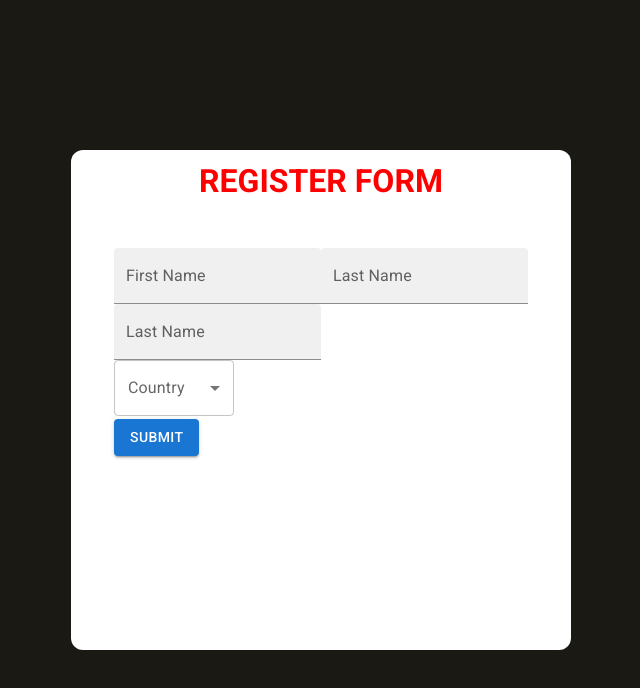
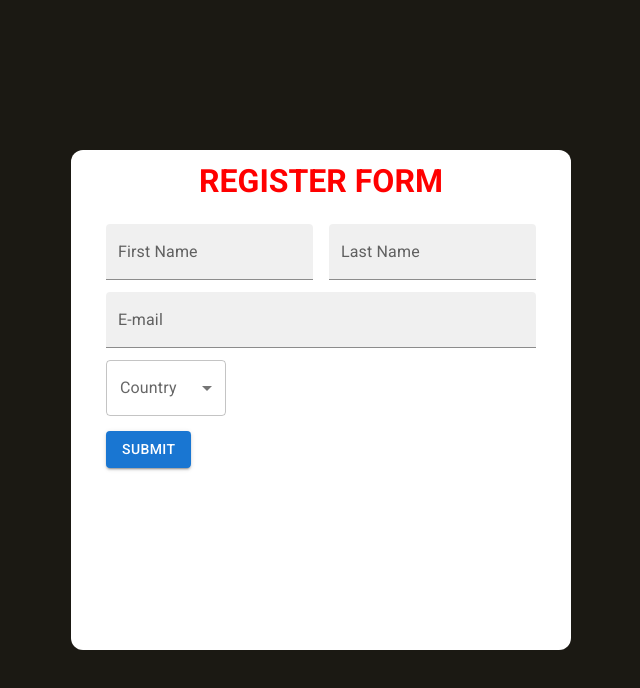
Before and after one commit to gabrielsousadev/react-form, a React (Create React App) app: page / in a window 1280 px wide. Shown: the top 688 px of the page, without its empty margins (319-959 px from the left). Built offline with nearby package versions, Linux system fonts and the light colour scheme.

Commit message:
Update css

```diff
--- a/src/components/form/form.css
+++ b/src/components/form/form.css
@@ -4,7 +4,6 @@
     display: flex;
     align-items: center;
     flex-direction: column;
-    gap: 24px;
     border-radius: 12px;
 }
 
@@ -21,4 +20,16 @@
     display: grid;
     grid-template-columns: 1fr 1fr;
     grid-gap: 16px;
+    margin-bottom: 12px;
 }
+
+.email
+{
+    width: 100%;
+}
+
+.country
+{
+    margin-top: 12px;
+    margin-bottom: 12px;
+}
--- a/src/components/form/form.tsx
+++ b/src/components/form/form.tsx
@@ -33,7 +33,7 @@ const Form = () => {
           console.log(data);
         })}
       >
-        <div>
+        <div className="name">
           <TextField
             {...register("firstName", { required: "First name is required." })}
             helperText={errors.firstName?.message?.toString()}
@@ -51,14 +51,14 @@ const Form = () => {
           />
         </div>
         <div>
-          <TextField
+          <TextField className="email"
             {...register("email", { required: "Email is required." })}
             helperText={errors.email?.message?.toString()}
-            label="Last Name"
+            label="E-mail"
             variant="filled"
           />
         </div>
-        <div>
+        <div className="country">
           <FormControl sx={{ m: 0, minWidth: 120 }}>
             <InputLabel id="country">Country</InputLabel>
             <Select labelId="country" label="country" {...register("country", {required: "Country is required."})}>
@@ -68,6 +68,9 @@ const Form = () => {
             </Select>
             <FormHelperText>{errors.country?.message?.toString()}</FormHelperText>
           </FormControl>
+        </div>
+        <div>
+
         </div>
         <div>
           <Button variant="contained" type="submit">
```
